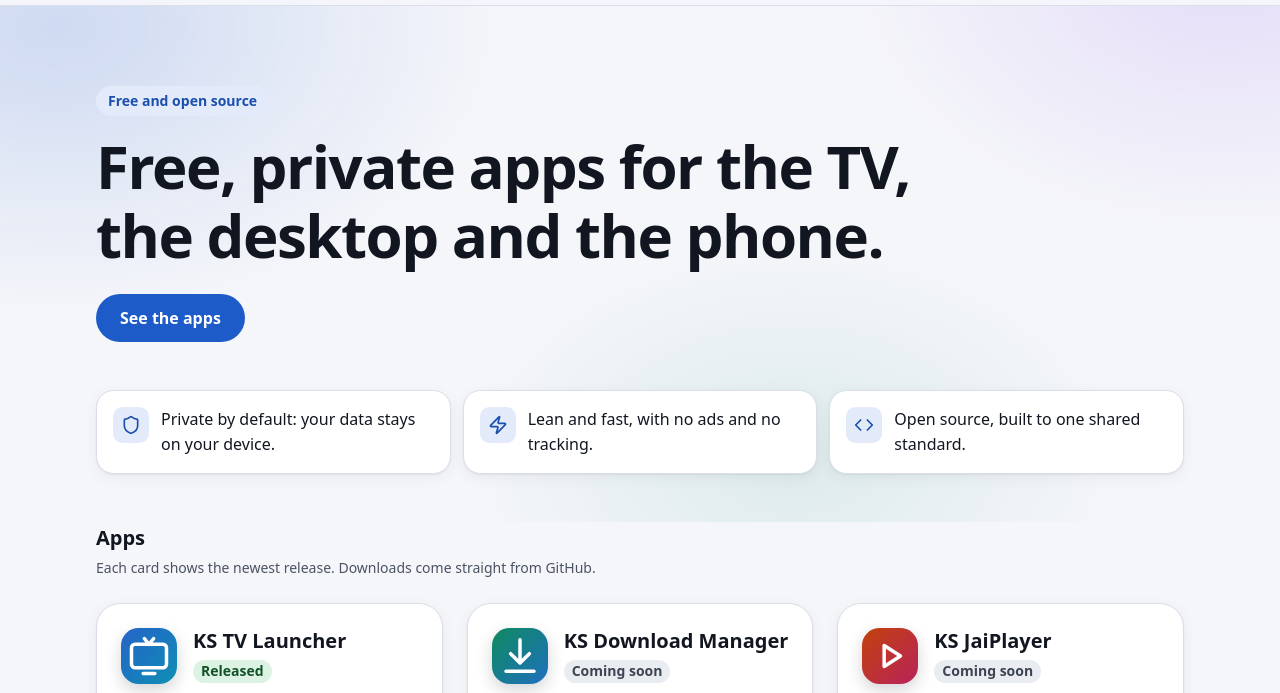
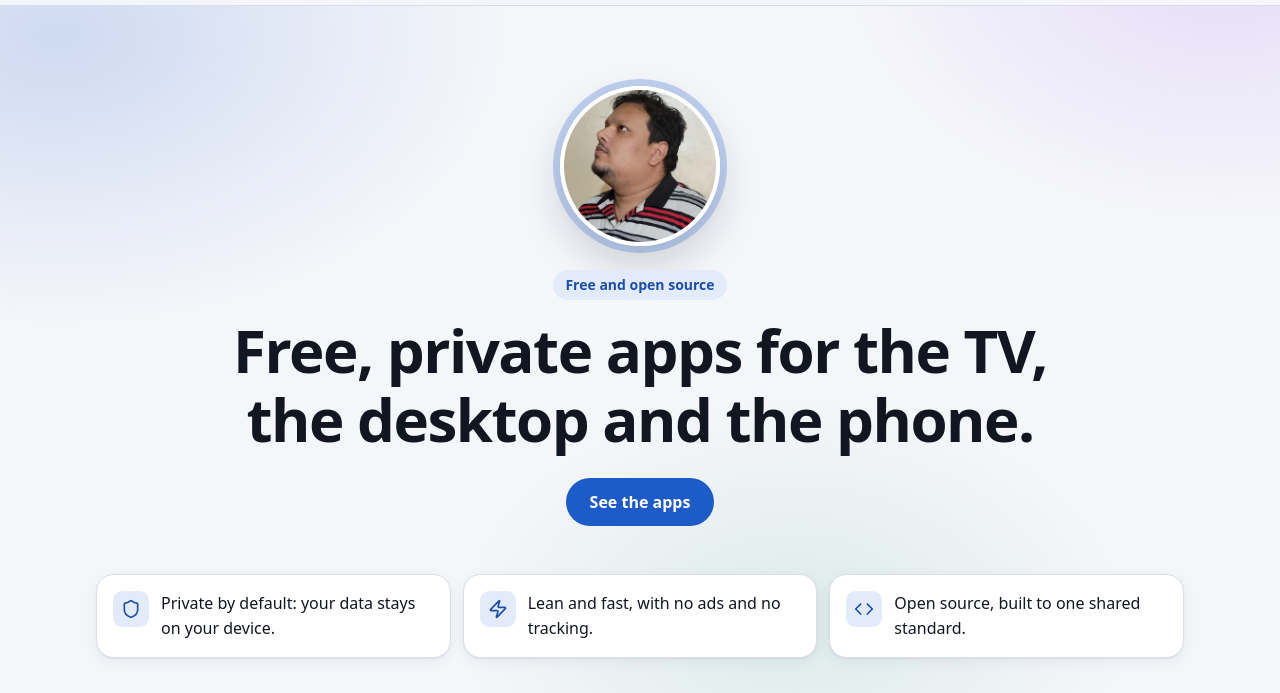
Before and after one commit to kumarsumit17/KS-Suite, a plain HTML site: page site/index.html in a window 1280 px wide. Shown: the part 61-754 px from the top of the page. Drawn offline with Linux system fonts and the light colour scheme; no server answers.

Commit message:
feat: profile picture in the landing page hero

```diff
--- a/site/app.js
+++ b/site/app.js
@@ -293,6 +293,7 @@
     document.title = t("page.title");
     document.querySelector('meta[name="description"]')?.setAttribute("content", t("page.description"));
     for (const node of document.querySelectorAll("[data-t]")) node.textContent = t(node.dataset.t);
+    for (const node of document.querySelectorAll("[data-t-alt]")) node.setAttribute("alt", t(node.dataset.tAlt));
     for (const node of document.querySelectorAll("[data-t-label]")) node.setAttribute("aria-label", t(node.dataset.tLabel));
     const choice = savedChoice();
     const langSelect = document.getElementById("lang-select");
--- a/site/index.html
+++ b/site/index.html
@@ -41,7 +41,8 @@
 
   <main>
     <section class="hero">
-      <div class="wrap">
+      <div class="wrap hero-inner">
+        <img class="avatar" src="icons/avatar.jpg" width="160" height="160" alt="The developer of KS-Suite" data-t-alt="hero.avatar">
         <p class="eyebrow" data-t="hero.eyebrow">Free and open source</p>
         <h1 data-t="hero.title">Free, private apps for the TV, the desktop and the phone.</h1>
         <p class="hero-actions">
--- a/site/lang/en.json
+++ b/site/lang/en.json
@@ -10,6 +10,7 @@
   "theme.system": "Theme: same as the system",
   "theme.light": "Light theme",
   "theme.dark": "Dark theme",
+  "hero.avatar": "The developer of KS-Suite",
   "hero.eyebrow": "Free and open source",
   "hero.title": "Free, private apps for the TV, the desktop and the phone.",
   "hero.private": "Private by default: your data stays on your device.",
--- a/site/lang/hi.json
+++ b/site/lang/hi.json
@@ -10,6 +10,7 @@
   "theme.system": "थीम: सिस्टम जैसी",
   "theme.light": "लाइट थीम",
   "theme.dark": "डार्क थीम",
+  "hero.avatar": "KS-Suite के डेवलपर",
   "hero.eyebrow": "मुफ़्त और ओपन सोर्स",
   "hero.title": "TV, डेस्कटॉप और फ़ोन के लिए मुफ़्त और प्राइवेट ऐप।",
   "hero.private": "शुरू से प्राइवेट: आपका डेटा आपके डिवाइस पर ही रहता है।",
--- a/site/style.css
+++ b/site/style.css
@@ -107,6 +107,15 @@ a { color: var(--color-link); text-underline-offset: 0.18em; }
     radial-gradient(34rem 24rem at 88% 10%, var(--glow-2), transparent 70%),
     radial-gradient(30rem 20rem at 60% 90%, var(--glow-3), transparent 70%);
 }
+.hero-inner { display: flex; flex-direction: column; align-items: center; text-align: center; }
+.avatar {
+  width: var(--avatar-size); height: var(--avatar-size); border-radius: 50%;
+  object-fit: cover; margin-bottom: var(--space-5);
+  border: var(--avatar-ring) solid var(--avatar-ring-color);
+  box-shadow: var(--avatar-glow);
+}
+.hero-inner .points { width: 100%; text-align: start; }
+
 .eyebrow {
   display: inline-block; margin: 0 0 var(--space-4);
   padding: var(--space-1) var(--space-3); border-radius: var(--radius-pill);
--- a/site/theme.css
+++ b/site/theme.css
@@ -42,6 +42,8 @@
   --border-width: 1px;
   --focus-width: 3px;
   --icon-app: 3.5rem;
+  --avatar-size: clamp(7.5rem, 18vw, 10rem);
+  --avatar-ring: 4px;
 
   /* Motion (turned off under prefers-reduced-motion in style.css) */
   --motion: 180ms ease-out;
@@ -73,6 +75,9 @@
                  0 4px 16px light-dark(rgb(18 22 32 / 0.05), rgb(0 0 0 / 0.25));
   --shadow-hover: 0 2px 4px light-dark(rgb(18 22 32 / 0.06), rgb(0 0 0 / 0.45)),
                   0 14px 34px light-dark(rgb(29 91 201 / 0.14), rgb(0 0 0 / 0.5));
+  --avatar-ring-color: light-dark(#ffffff, #151a23);
+  --avatar-glow: 0 0 0 calc(var(--avatar-ring) + 3px) light-dark(rgb(29 91 201 / 0.25), rgb(134 174 255 / 0.35)),
+                 0 18px 40px light-dark(rgb(18 22 32 / 0.18), rgb(0 0 0 / 0.55));
   --shadow-icon: 0 6px 16px light-dark(rgb(18 22 32 / 0.18), rgb(0 0 0 / 0.5));
 
   --badge-released-bg: light-dark(#dcf3e4, #123321);
```
Also changed, not shown: site/icons/avatar.jpg (added), 2 other files.
